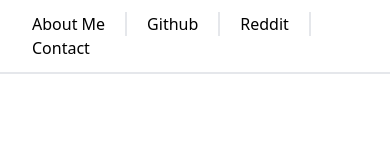
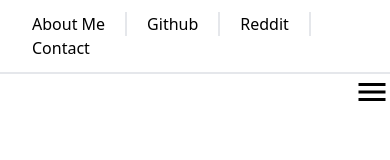
Before and after one commit to 313shazid313/my-blog, a React (Vite) app in the folder frontend/: page / in a window 390 px wide. Shown: the top 160 px of the page. Built offline with nearby package versions, Linux system fonts and the light colour scheme.

Commit message:
making navbar

```diff
--- a/frontend/src/components/Navbar.jsx
+++ b/frontend/src/components/Navbar.jsx
@@ -1,10 +1,10 @@
 import { NavLink } from "react-router-dom";
-import Searching from "./Searching";
 import { useState } from "react";
 import { FaSun } from "react-icons/fa";
 import { FaMoon } from "react-icons/fa";
 import { IoClose } from "react-icons/io5";
 import { IoMenuSharp } from "react-icons/io5";
+import Searching from "./Searching";
 
 const Navbar = () => {
   const [openedMenu, setOpenedMenu] = useState();
@@ -79,17 +79,23 @@ const Navbar = () => {
         </div>
 
         {/* Mobile menu */}
+      </div>
+      <div className="md:hidden flex justify-end">
+        <button onClick={toggleMobileMenu}>
+          {openedMenu ? (
+            <IoClose className="size-9" />
+          ) : (
+            <IoMenuSharp className="size-9" />
+          )}
+        </button>
+      </div>
 
-        <div className="md:hidden block">
-          <button onClick={toggleMobileMenu}>
-            {openedMenu ? <IoClose /> : <IoMenuSharp />}
-          </button>
+      {/*items only for mobile menu*/}
+      {openedMenu && (
+        <div className="md:hidden">
+          <h1>the topg</h1>
         </div>
-      </div>
-      {/* only for mobile */}
-      <div className="hidden">
-        <h1>mobile</h1>
-      </div>
+      )}
     </nav>
   );
 };
```
